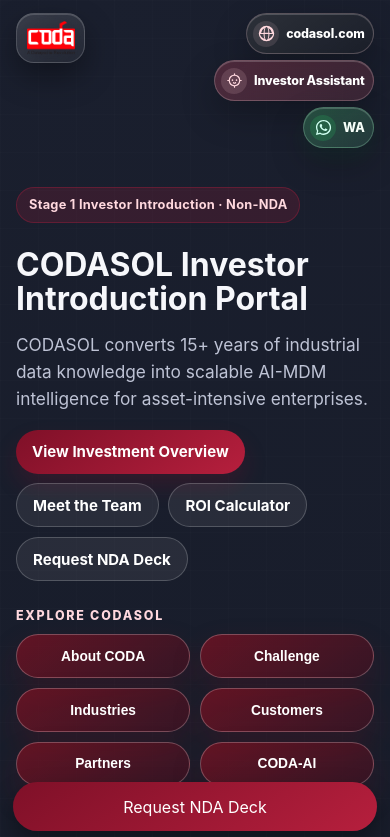
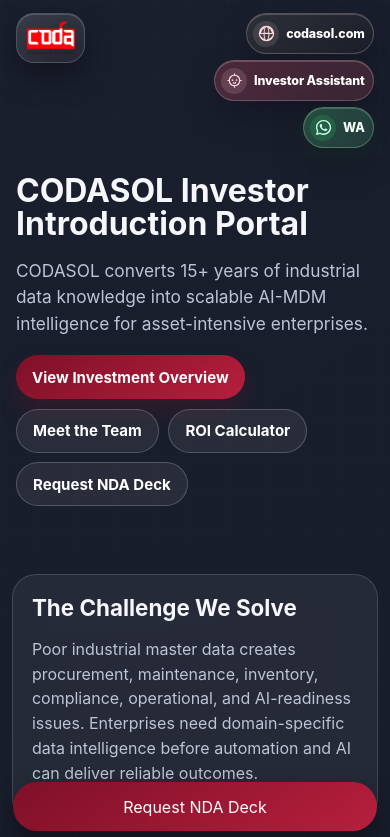
Before and after one commit to michaelschlunegger-creator/Coda_Intro_Portal, a React (Vite) app: page / in a window 390 px wide. Shown: the top 837 px of the page. Built offline with nearby package versions, Linux system fonts and the light colour scheme.

Commit message:
Move knowledge buttons below team

```diff
--- a/index.html
+++ b/index.html
@@ -13,7 +13,6 @@
         <div class="bg-grid"></div>
         <header class="hero">
           <div class="header-bar" role="navigation" aria-label="CODASOL portal header"><div class="logo-top"><img class="coda-logo" src="%BASE_URL%coda-logo.png" alt="CODA logo" /></div><div class="header-actions" aria-label="Portal contact actions"><a class="header-action-button website-header-button" href="https://www.codasol.com" target="_blank" rel="noopener noreferrer" aria-label="Visit CODASOL website"><span class="header-action-icon website-header-icon" aria-hidden="true">↗</span><span class="website-header-label">codasol.com</span></a><button class="header-action-button assistant-header-button" type="button" data-static-assistant-open aria-haspopup="dialog" aria-expanded="false" aria-controls="static-investor-assistant-modal" aria-label="Open Investor Assistant"><span class="header-action-icon assistant-header-icon" aria-hidden="true">AI</span><span class="assistant-header-label">Investor Assistant</span></button><a class="header-action-button whatsapp-header-button" href="https://wa.me/971542045869?text=Hello%20CODASOL%20team%2C%20I%20would%20like%20to%20learn%20more%20about%20the%20investor%20opportunity." target="_blank" rel="noopener noreferrer" aria-label="Chat with CODASOL on WhatsApp"><span class="header-action-icon whatsapp-header-icon" aria-hidden="true">WA</span><span class="whatsapp-header-label">WhatsApp</span><span class="whatsapp-header-label-compact">WA</span></a></div></div>
-          <p class="pill">Stage 1 Investor Introduction · Non-NDA</p>
           <h1>CODASOL Investor Introduction Portal</h1>
           <p class="hero-sub">CODASOL converts 15+ years of industrial data knowledge into scalable AI-MDM intelligence for asset-intensive enterprises.</p>
           <div class="hero-actions">
@@ -21,17 +20,6 @@
             <a class="btn btn-secondary" href="#team">Meet the Team</a>
             <a class="btn btn-secondary" href="#calculator">ROI Calculator</a>
             <a class="btn btn-secondary" href="#contact">Request NDA Deck</a>
-          </div>
-          <div class="hero-knowledge-block">
-            <div class="hero-knowledge-label">Explore CODASOL</div>
-            <div class="hero-knowledge-buttons">
-              <button class="btn knowledge-hero-btn" type="button" data-knowledge-open="about">About CODA</button>
-              <button class="btn knowledge-hero-btn" type="button" data-knowledge-open="challenge">Challenge</button>
-              <button class="btn knowledge-hero-btn" type="button" data-knowledge-open="industries">Industries</button>
-              <button class="btn knowledge-hero-btn" type="button" data-knowledge-open="customers">Customers</button>
-              <button class="btn knowledge-hero-btn" type="button" data-knowledge-open="partners">Partners</button>
-              <button class="btn knowledge-hero-btn" type="button" data-knowledge-open="coda-ai">CODA-AI</button>
-            </div>
           </div>
         </header>
 
@@ -145,6 +133,18 @@
                 <div class="team-card-copy"><h3>James P. Bond</h3><p class="team-role">Executive Advisory Council</p><p class="team-short-bio">Global finance and infrastructure strategy expert with World Bank Group leadership experience and advisory roles across emerging markets.</p></div>
                 <div class="team-actions"><details class="bio-details"><summary class="btn btn-secondary">View Bio</summary><p>James P. Bond brings global finance, infrastructure strategy, and emerging-market advisory experience.</p></details><a class="btn btn-primary" href="https://www.blue-monsoon-capital.com/james-p-bond/" target="_blank" rel="noopener noreferrer">Profile</a></div>
               </article>
+            </div>
+          </section>
+
+          <section class="knowledge-section" aria-label="Explore CODASOL knowledge topics">
+            <div class="knowledge-section-label">Explore CODASOL</div>
+            <div class="knowledge-section-buttons">
+              <button class="btn knowledge-hero-btn" type="button" data-knowledge-open="about">About CODA</button>
+              <button class="btn knowledge-hero-btn" type="button" data-knowledge-open="challenge">Challenge</button>
+              <button class="btn knowledge-hero-btn" type="button" data-knowledge-open="industries">Industries</button>
+              <button class="btn knowledge-hero-btn" type="button" data-knowledge-open="customers">Customers</button>
+              <button class="btn knowledge-hero-btn" type="button" data-knowledge-open="partners">Partners</button>
+              <button class="btn knowledge-hero-btn" type="button" data-knowledge-open="coda-ai">CODA-AI</button>
             </div>
           </section>
 
--- a/src/App.jsx
+++ b/src/App.jsx
@@ -1275,7 +1275,6 @@
             <HeaderWhatsAppButton />
           </div>
         </div>
-        <p className='pill'>Stage 1 Investor Introduction · Non-NDA</p>
         <h1>CODASOL Investor Introduction Portal</h1>
         <p className='hero-sub'>CODASOL converts 15+ years of industrial data knowledge into scalable AI-MDM intelligence for asset-intensive enterprises.</p>
         <div className='hero-actions'>
@@ -1283,18 +1282,6 @@
           <a className='btn btn-secondary' href='#team'>Meet the Team</a>
           <a className='btn btn-secondary' href='#calculator'>ROI Calculator</a>
           <a className='btn btn-secondary' href={mailto}>Request NDA Deck</a>
-          <div className="hero-knowledge-block">
-            <div className="hero-knowledge-label">Explore CODASOL</div>
-            <div className="hero-knowledge-buttons">
-              <button className="btn btn-secondary knowledge-hero-btn" type="button" onClick={() => handleOpenTopic('about')}>About CODA</button>
-              <button className="btn btn-secondary knowledge-hero-btn" type="button" onClick={() => handleOpenTopic('challenge')}>Challenge</button>
-              <button className="btn btn-secondary knowledge-hero-btn" type="button" onClick={() => handleOpenTopic('industries')}>Industries</button>
-              <button className="btn btn-secondary knowledge-hero-btn" type="button" onClick={() => handleOpenTopic('customers')}>Customers</button>
-              <button className="btn btn-secondary knowledge-hero-btn" type="button" onClick={() => handleOpenTopic('partners')}>Partners</button>
-              <button className="btn btn-secondary knowledge-hero-btn" type="button" onClick={() => handleOpenTopic('future')}>CODA-AI</button>
-            </div>
-            <div className="hero-version-marker">Investor Portal UI v48</div>
-          </div>
         </div>
       </header>
 
@@ -1358,6 +1345,18 @@
           </div>
         </section>
 
+        <section className="knowledge-section" aria-label="Explore CODASOL knowledge topics">
+          <div className="knowledge-section-label">Explore CODASOL</div>
+          <div className="knowledge-section-buttons">
+            <button className="btn btn-secondary knowledge-hero-btn" type="button" onClick={() => handleOpenTopic('about')}>About CODA</button>
+            <button className="btn btn-secondary knowledge-hero-btn" type="button" onClick={() => handleOpenTopic('challenge')}>Challenge</button>
+            <button className="btn btn-secondary knowledge-hero-btn" type="button" onClick={() => handleOpenTopic('industries')}>Industries</button>
+            <button className="btn btn-secondary knowledge-hero-btn" type="button" onClick={() => handleOpenTopic('customers')}>Customers</button>
+            <button className="btn btn-secondary knowledge-hero-btn" type="button" onClick={() => handleOpenTopic('partners')}>Partners</button>
+            <button className="btn btn-secondary knowledge-hero-btn" type="button" onClick={() => handleOpenTopic('future')}>CODA-AI</button>
+          </div>
+        </section>
+
         <section id='faq'>
           <h2>Investor Q&A</h2>
           <p className='faq-subtitle'>CODA-AI – Deep Dive Investor Killer Q&A</p>
--- a/src/styles.css
+++ b/src/styles.css
@@ -58,27 +58,29 @@
 .btn-secondary { background: rgba(255,255,255,.07); border: 1px solid rgba(255,255,255,.2); color: #fff; }
 .btn-disabled { background: rgba(255,255,255,.04); border: 1px solid rgba(255,255,255,.12); color: rgba(246,247,251,.58); cursor: not-allowed; }
 .hero-actions { display: flex; flex-wrap: wrap; gap: .6rem; align-items: center; margin: 1rem 0; }
-.hero-knowledge-block {
-  width: 100%;
-  margin-top: 1.1rem;
-  display: grid;
-  gap: .7rem;
-}
-.hero-knowledge-label {
+.knowledge-section {
+  margin: 2rem 0;
+  padding: 1.25rem;
+  border-radius: 28px;
+  border: 1px solid rgba(255,255,255,.14);
+  background: linear-gradient(145deg, rgba(255,255,255,.07), rgba(255,255,255,.035));
+  box-shadow: 0 22px 60px rgba(0,0,0,.22);
+}
+.knowledge-section-label {
+  margin: 0 0 1rem;
   color: #ffd8de;
-  font-size: .78rem;
+  font-size: .82rem;
   font-weight: 850;
   letter-spacing: .14em;
   text-transform: uppercase;
 }
-.hero-knowledge-buttons {
+.knowledge-section-buttons {
   display: grid;
   grid-template-columns: repeat(6, minmax(120px, 1fr));
-  gap: .6rem;
-  max-width: 980px;
+  gap: .75rem;
 }
 .knowledge-hero-btn {
-  min-height: 46px;
+  min-height: 48px;
   width: 100%;
   justify-content: center;
   border: 1px solid rgba(255, 216, 222, .28);
@@ -1199,13 +1201,13 @@
 }
 
 @media (max-width: 980px) {
-  .hero-knowledge-buttons {
+  .knowledge-section-buttons {
     grid-template-columns: repeat(3, minmax(0, 1fr));
   }
 }
 
 @media (max-width: 640px) {
-  .hero-knowledge-buttons {
+  .knowledge-section-buttons {
     grid-template-columns: repeat(2, minmax(0, 1fr));
   }
 
```
